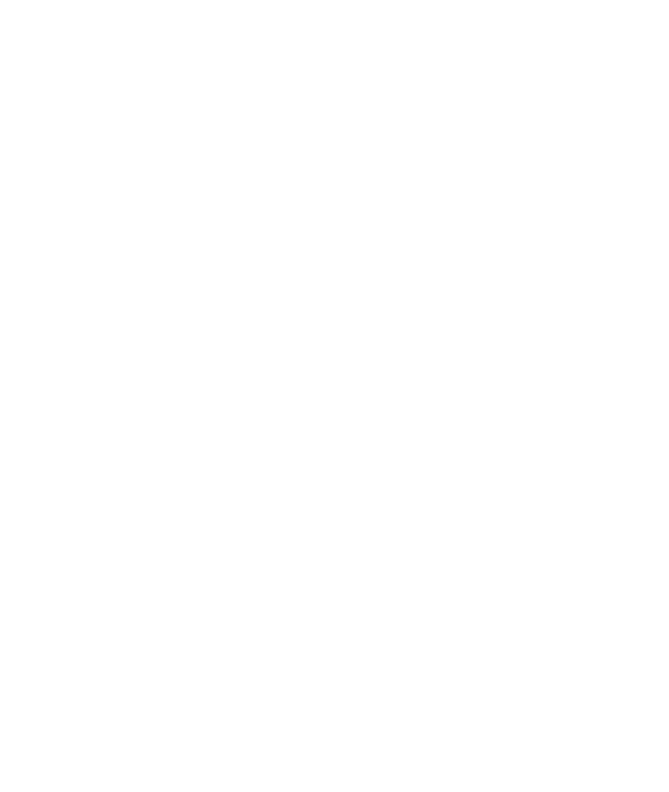
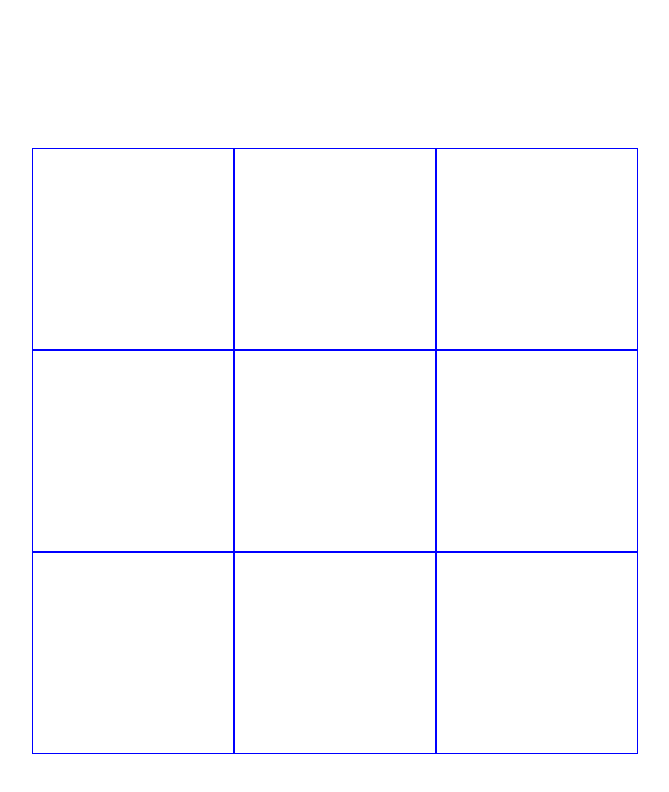
Before and after one commit to marathonic/ticTacToe, a plain HTML site: page index.html in a window 1280 px wide. Shown: the whole page, without its empty margins (305-974 px from the left). Drawn offline with Linux system fonts and the light colour scheme.

Commit message:
Only the last square  works, about to delete + remake nine individual  divs

```diff
--- a/index.html
+++ b/index.html
@@ -9,10 +9,11 @@
 
 </head>
 <body>
-    <div id="container">
+    <div id="bigBoiContainer">
+        <div id="container">
 
+        </div>
     </div>
-
     <script src="script.js"></script>
 </body>
 </html>
--- a/script.js
+++ b/script.js
@@ -2,17 +2,40 @@
 //Here we have a module that holds a Gameboard object, and a Player factory function.
 
 const theGame = (() => {
+    let square;
+    let shape = 'x';
+    let container = document.getElementById('container');
+    for(let i = 0; i < 9; i++){
+        square = document.createElement('div');
+        square.classList.add('squares');
+        square.id = 'sq' + i;
 
-    let container = document.getElementById('container');
+        container.append(square);
+    }
 
 const Gameboard = {
 
-    gBoard: ['o','x','o','x']
+    gBoard: ['o','x','o','x'],
+
+    move: square.addEventListener('click',function(e){
+        if(Gameboard.gBoard[-1] == 'x'){
+            shape = 'o';
+            alert(shape);
+            square.textContent = shape;
+        }
+        alert(shape);
+    }),
+
 }
+
 
 const appendToBoard = () => {
     container.append(Gameboard.gBoard);
+
+
 };
+
+
 
 const Player = (name,level) => {
     console.log(`player name: ${name}, player level: {level}`)
--- a/style.css
+++ b/style.css
@@ -1,5 +1,31 @@
 body{
+    display: flex;
+    justify-content: center;
     font-size: 70px;
     font-family: Arial, Helvetica, sans-serif;
     font-weight:normal;
+
 }
+
+#bigBoiContainer{
+    display: flex;
+    flex-direction: column;
+    justify-content: center;
+    margin-top: 2em;
+}
+
+#container{
+    display: flex;
+    justify-content: center;
+    flex-wrap: wrap;
+    width: 800px;
+    height: 600px;
+}
+
+.squares{
+    width: 200px;
+    height: 200px;
+    border: solid blue 1px;
+    color: palevioletred;
+    cursor: pointer;
+}
```
